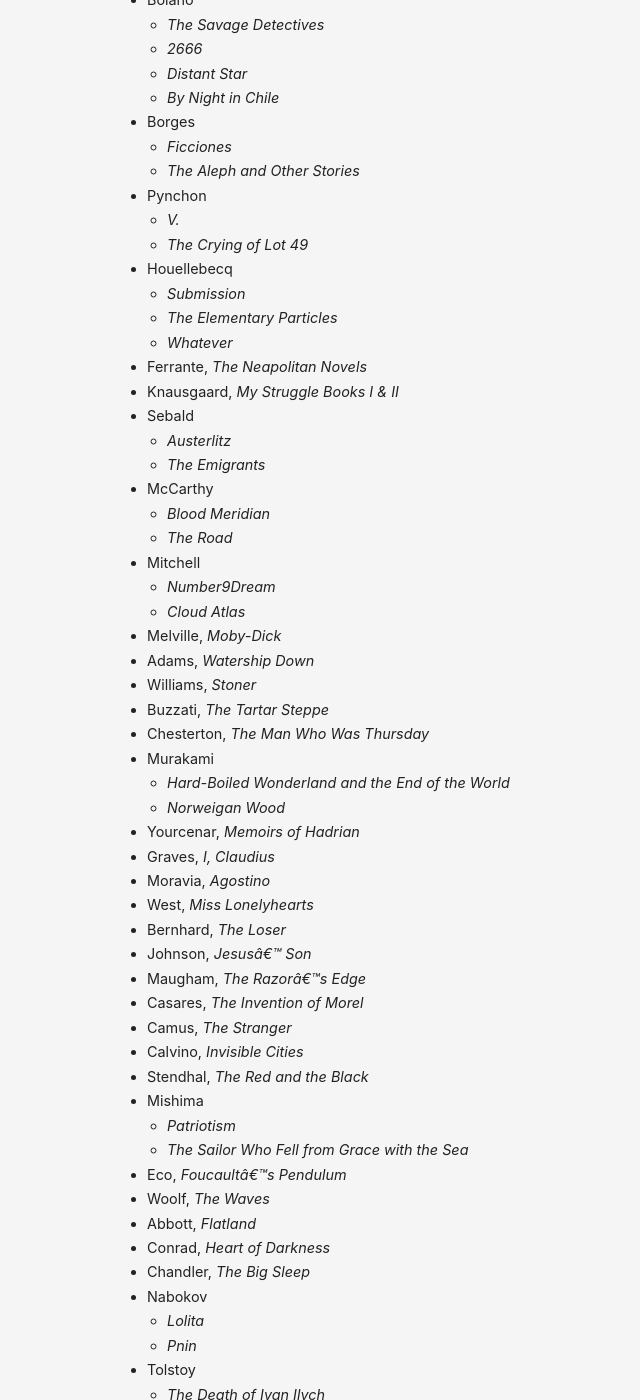
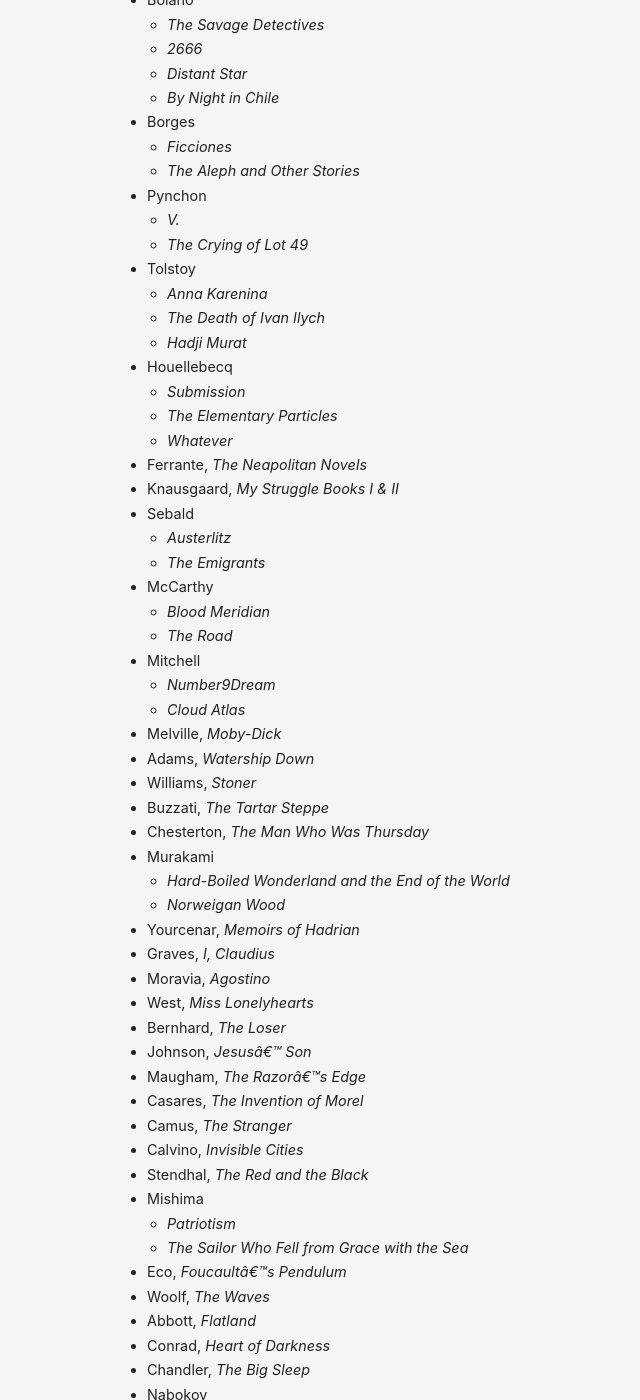
Before and after one commit to danschlz/danschulz.github.io, a Jekyll site: the page built from books.md, in a window 1280 px wide and 1400 px high, scrolled down 3128 px. Shown: the whole window, without its empty margins (233-873 px from the left). Built offline with Jekyll 4.4.1, drawn with Linux system fonts in a browser that asks for light colours.

Commit message:
Update books.md

```diff
--- a/books.md
+++ b/books.md
@@ -174,6 +174,10 @@ Jump to:
 - Pynchon
   - _V._
   - _The Crying of Lot 49_
+- Tolstoy
+  - _Anna Karenina_
+  - _The Death of Ivan Ilych_
+  - _Hadji Murat_
 - Houellebecq
   - _Submission_
   - _The Elementary Particles_
```
Also changed, not shown: other parts of books.md (+0 -3 lines).
